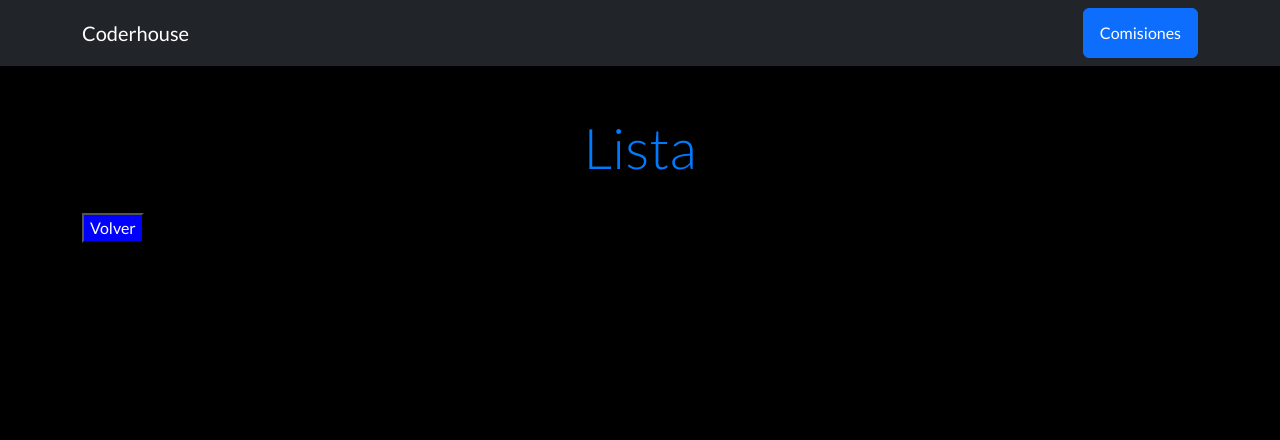
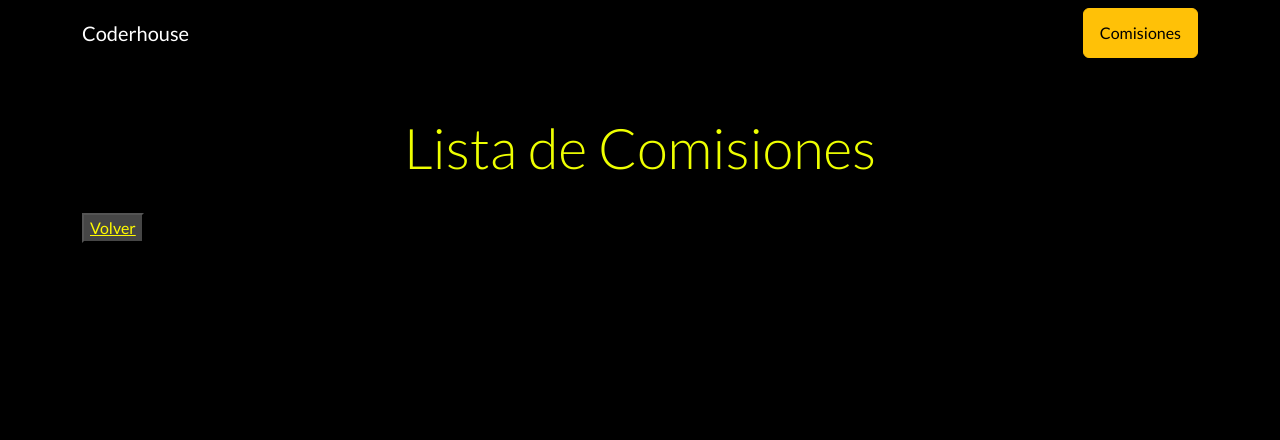
Before and after one commit to Franelli24/Tercera-pre-entrega-Marinelli, a Django app: template Escuela/clase/templates/clase/clase_list.html in a window 1280 px wide. Shown: the top 440 px of the page. Run offline with Django 3.2, Linux system fonts and the light colour scheme; the template is opened without the code that fills it, so the values that code supplies are empty; some libraries are stand-ins or nearby versions.

Commit message:
feat: boton para lista de estudiantes y cambio de diseño

```diff
--- a/Escuela/clase/templates/clase/clase_list.html
+++ b/Escuela/clase/templates/clase/clase_list.html
@@ -1,25 +1,24 @@
 {% extends 'core/base.html' %}
 
 {% block titulo %}
-    Clases | Lista comisiones
+    Comisiones | Lista de Comisiones
 {% endblock titulo %}
 
 {% block body_title %}
-    Lista
+    Lista de Comisiones
 {% endblock body_title %}
 
 {% block contenido %}
 
     <div style="margin-top: 20px;">
-    <button style="background-color: blue;"><a href="{% url 'clase:index' %}"
-        style="color: white; text-decoration: none;">Volver</a></button>
+    <button style="background-color: rgb(70, 70, 70);"><a href="{% url 'clase:index' %}"
+            style="color: rgb(255, 251, 0);">Volver</a></button>
     </div>
 
     {% for comision in comisiones %}
-        <h1>{{ comision.nombre }} | {{ comision.curso }} | {{ comision.profesor }}</h1>
-        <ol>
-            {% for estudiante in comision.estudiante.all %}<li>{{ estudiante }}</li>{% endfor %}
-        </ol>
+        <h2>{{ comision.nombre }} | {{ comision.curso }} | {{ comision.profesor }}</h2>
+            <button style="background-color: rgb(70, 70, 70);"><a href="{% url 'clase:detalle_estudiante' comision.id %}"
+                 style="color: rgb(255, 251, 0);">Estudiantes</a></button>
     {% endfor %}
 
 {% endblock contenido %}
--- a/Escuela/clase/urls.py
+++ b/Escuela/clase/urls.py
@@ -1,11 +1,12 @@
 from django.urls import path
 
-from clase.views import clase_list, index, nosotros
+from clase.views import clase_list, index, nosotros, detalle_estudiante
 
 app_name = "clase"
 
 urlpatterns = [
     path("", index, name="index"),
     path("clase/clase_list",clase_list, name="clase_list"),
-    path("clase/nosotros",nosotros, name="nosotros")
+    path("clase/nosotros",nosotros, name="nosotros"),
+    path('clase/detalle_estudiante/<int:comision_id>',detalle_estudiante, name='detalle_estudiante'),
 ]
--- a/Escuela/core/templates/core/base.html
+++ b/Escuela/core/templates/core/base.html
@@ -26,7 +26,7 @@
             color: #ffffff; /* Color del texto */
         }
         h1.display-4 {
-            color: #007bff; /* Color del título */
+            color: #eeff00; /* Color del título */
         }
     </style>
 </head>
--- a/Escuela/core/templates/core/components/navbar.html
+++ b/Escuela/core/templates/core/components/navbar.html
@@ -1,7 +1,7 @@
 <!-- Navigation-->
-<nav class="navbar navbar-dark bg-dark static-top">
+<nav class="navbar navbar-dark bg-black static-top">
     <div class="container">
         <a class="navbar-brand" href="{% url 'core:index' %}">Coderhouse</a>
-        <a class="btn btn-primary" href="{% url 'clase:index' %}">Comisiones</a>
+        <a class="btn btn-warning" href="{% url 'clase:index' %}">Comisiones</a> <!-- Cambiado el color del botón a amarillo (warning) -->
     </div>
 </nav>
```
Also changed, not shown: Escuela/clase/templates/clase/detalle_estudiante.html (added, +24 -0 lines), Escuela/clase/templates/clase/index.html (+4 -4 lines), Escuela/clase/views.py (+7 -2 lines).
